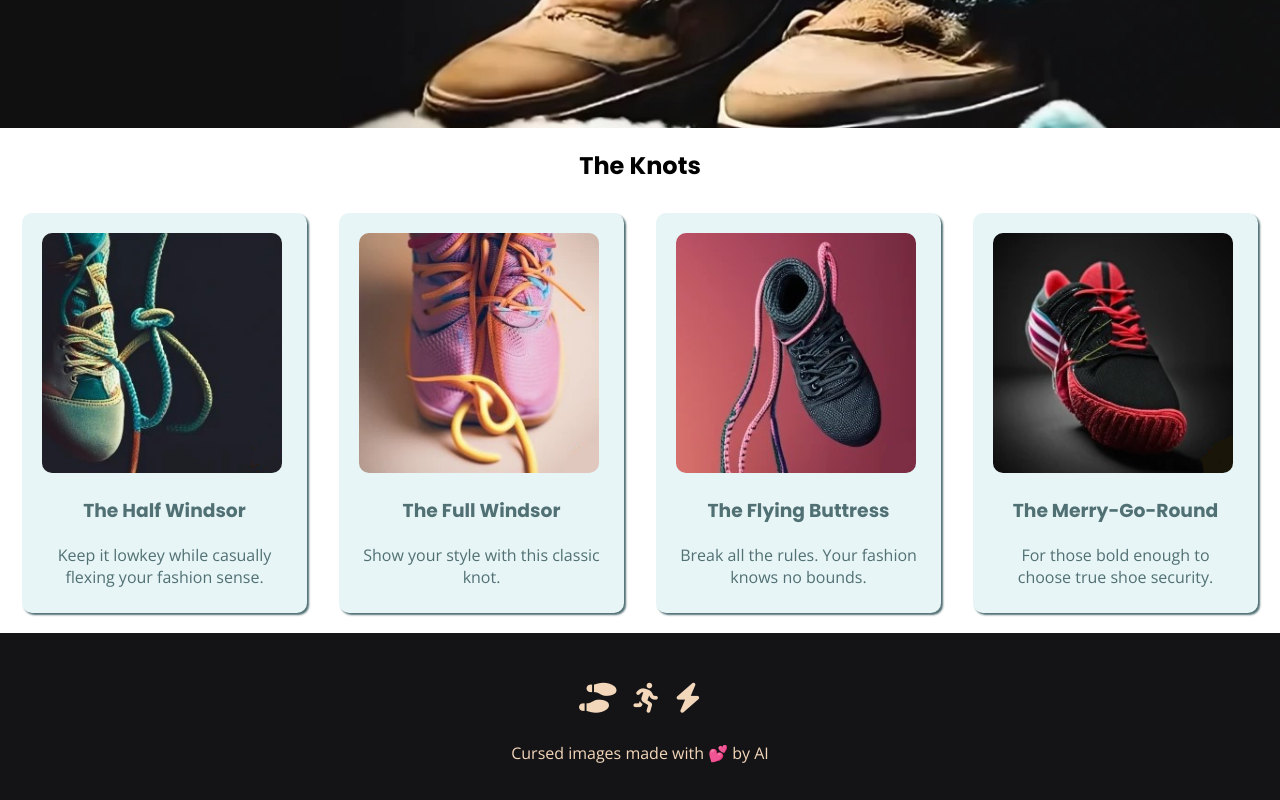
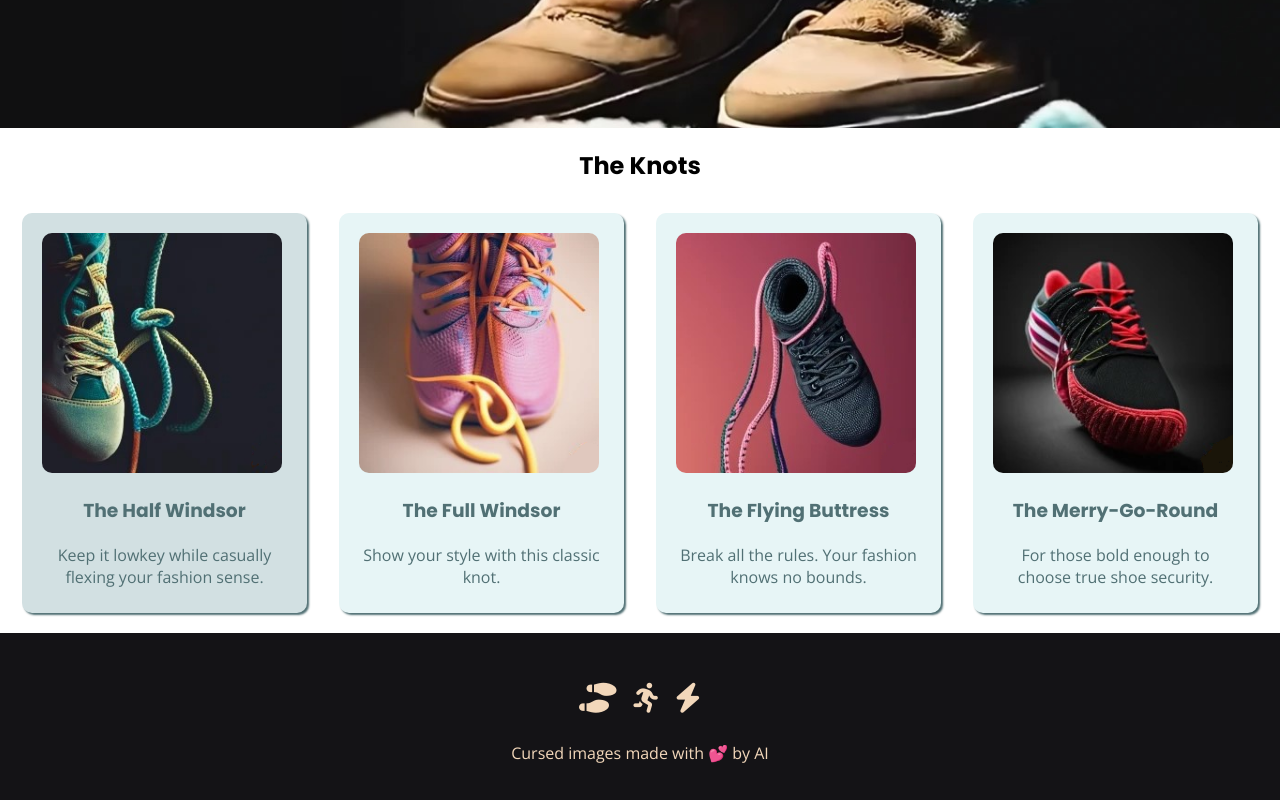
Before and after one commit to RLMP44/landing, a plain HTML site: page index.html in a window 1280 px wide. In both pictures the pointer is over the element 164 px from the left and 857 px from the top of the page. Shown: the part 445-1245 px from the top of the page. Drawn offline with nearby package versions, Linux system fonts and the light colour scheme.

Commit message:
added hover effect to cards

```diff
--- a/css/components/cards.css
+++ b/css/components/cards.css
@@ -24,3 +24,8 @@
 .cards-title {
   text-align: center;
 }
+
+.card:hover {
+  background-color: #d2e0e2;
+  transition: .5s;
+}
```
